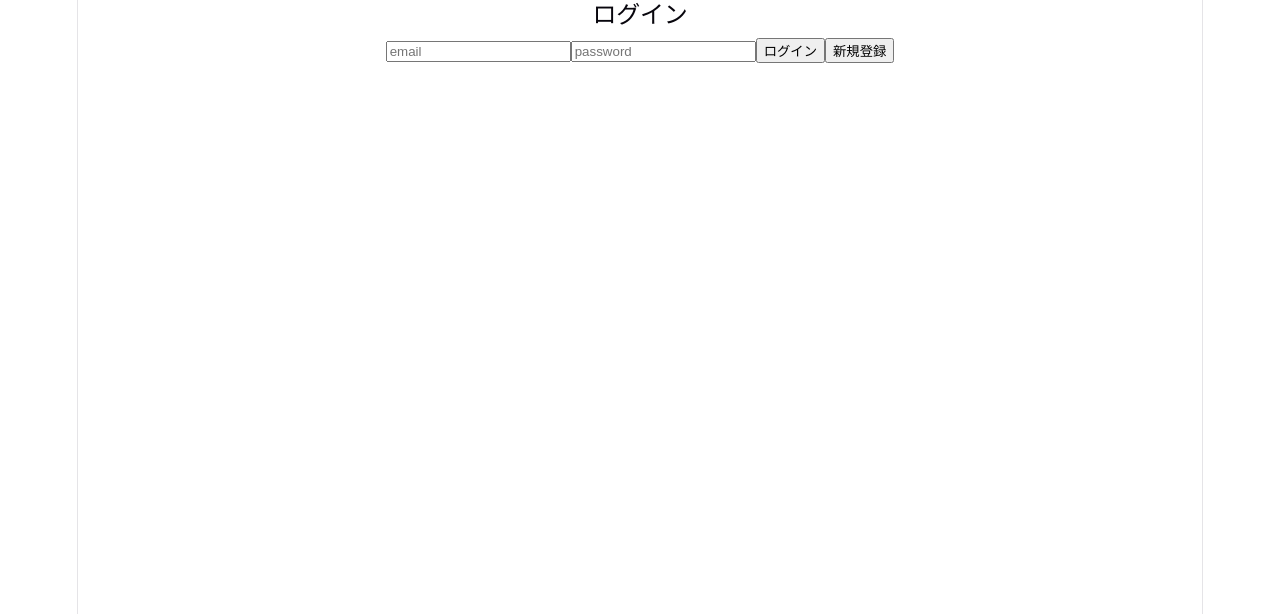
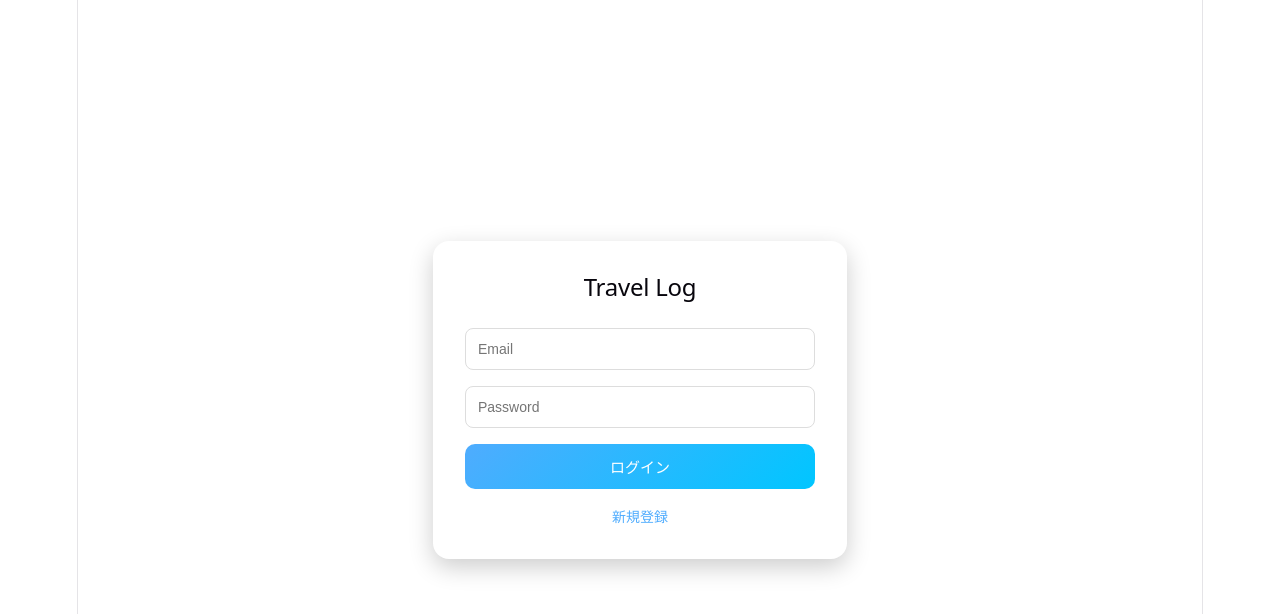
Before and after one commit to IshimaruNozomi/hack_1_2026, a React (Vite) app in the folder travel-app/: page / in a window 1280 px wide. Shown: the top 614 px of the page. Built offline with nearby package versions, Linux system fonts and the light colour scheme.

Commit message:
Login画面編集

```diff
--- /dev/null
+++ b/travel-app/src/Login.css
@@ -0,0 +1,78 @@
+/* ===== 全体背景 ===== */
+.login-container {
+  height: 100vh;
+  display: flex;
+  justify-content: center;
+  align-items: center;
+
+  background: linear-gradient(135deg, #8ee1f8);
+}
+
+/* ===== カード ===== */
+.login-card {
+  background: white;
+  padding: 32px;
+  border-radius: 16px;
+  width: 90%;
+  max-width: 350px;
+
+  display: flex;
+  flex-direction: column;
+  gap: 16px;
+
+  box-shadow: 0 8px 24px rgba(0,0,0,0.2);
+}
+
+/* タイトル */
+.login-title {
+  text-align: center;
+  margin-bottom: 10px;
+}
+
+/* 入力欄 */
+.login-input {
+  padding: 12px;
+  border-radius: 8px;
+  border: 1px solid #ddd;
+  font-size: 14px;
+
+  transition: 0.2s;
+}
+
+/* フォーカス */
+.login-input:focus {
+  border-color: #4facfe;
+  box-shadow: 0 0 0 2px rgba(79,172,254,0.2);
+  outline: none;
+}
+
+/* ログインボタン */
+.login-btn {
+  background: linear-gradient(135deg, #4facfe, #00c6ff);
+  color: white;
+  border: none;
+  padding: 12px;
+  border-radius: 10px;
+  font-size: 15px;
+  cursor: pointer;
+
+  transition: 0.2s;
+}
+
+.login-btn:hover {
+  transform: translateY(-1px);
+  box-shadow: 0 4px 10px rgba(0,0,0,0.15);
+}
+
+/* 新規登録 */
+.signup-btn {
+  background: none;
+  border: none;
+  color: #4facfe;
+  cursor: pointer;
+  font-size: 14px;
+}
+
+.signup-btn:hover {
+  text-decoration: underline;
+}
--- a/travel-app/src/Login.jsx
+++ b/travel-app/src/Login.jsx
@@ -1,5 +1,6 @@
 import { useState } from 'react'
 import { supabase } from './lib/supabase'
+import './Login.css'
 
 export default function Login({ onLogin }) {
   const [email, setEmail] = useState('')
@@ -30,20 +31,31 @@ export default function Login({ onLogin }) {
   }
 
   return (
-    <div>
-      <h2>ログイン</h2>
+    <div className="login-container">
+      <div className="login-card">
+        <h2 className="login-title">Travel Log</h2>
+
         <input
-        placeholder="email"
+          className="login-input"
+          placeholder="Email"
           onChange={(e) => setEmail(e.target.value)}
         />
+
         <input
+          className="login-input"
           type="password"
-        placeholder="password"
+          placeholder="Password"
           onChange={(e) => setPassword(e.target.value)}
         />
 
-      <button onClick={handleLogin}>ログイン</button>
-      <button onClick={handleSignup}>新規登録</button>
+        <button className="login-btn" onClick={handleLogin}>
+          ログイン
+        </button>
+
+        <button className="signup-btn" onClick={handleSignup}>
+          新規登録
+        </button>
+      </div>
     </div>
   )
 }
```
Lines whose indentation alone changed are shown as unchanged.
